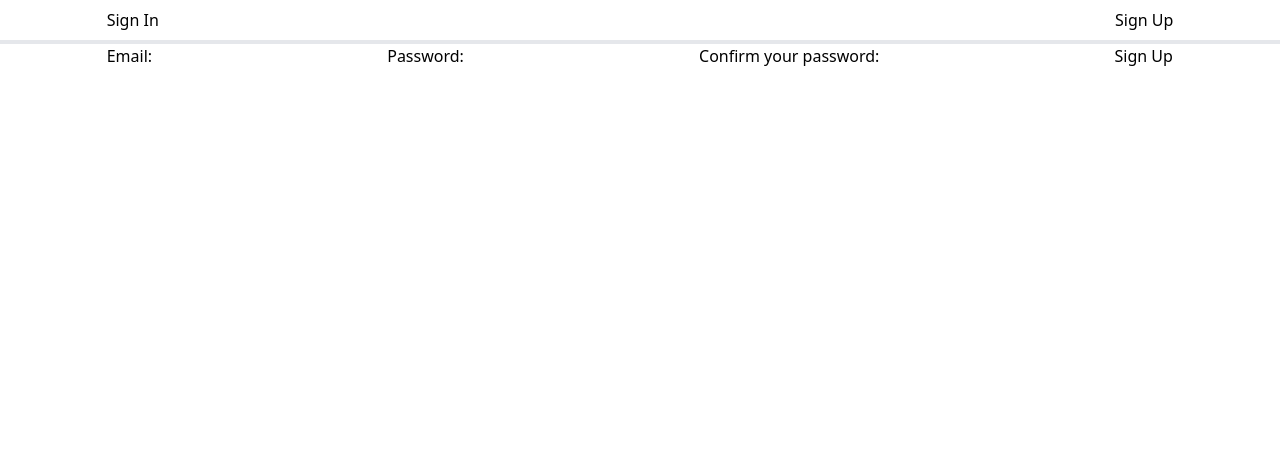
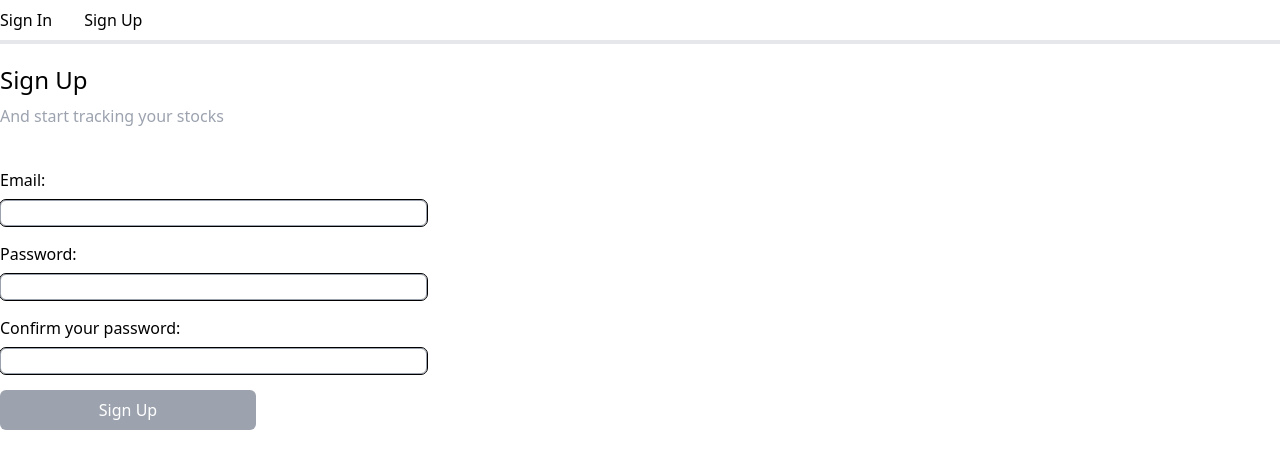
Before and after one commit to zulfikarrosadi/inventory-management-frontend, a React (Vite) app: page /auth/signup in a window 1280 px wide. Shown: the top 468 px of the page. Built offline with nearby package versions, Linux system fonts and the light colour scheme.

Commit message:
add styles

```diff
--- a/src/layouts/Root.tsx
+++ b/src/layouts/Root.tsx
@@ -6,10 +6,11 @@ function Root() {
   return (
     <>
       <header className="w-full flex border-b-4">
-        <nav className="w-10/12 m-auto">
+        <nav className="container mx-auto">
           <menu className="flex justify-between gap-4 h-10 text-base/10">
             {!auth.username ? (
               <>
+                <div className="flex gap-8">
                   <li>
                     <NavLink
                       to="/auth/signin"
@@ -26,10 +27,11 @@ function Root() {
                       Sign Up
                     </NavLink>
                   </li>
+                </div>
               </>
             ) : (
               <>
-                <div className="flex gap-4">
+                <div className="flex gap-8">
                   <li className="hover:font-bold transition-all">
                     <NavLink to="/">Home</NavLink>
                   </li>
@@ -54,7 +56,7 @@ function Root() {
         </nav>
       </header>
       <main className="">
-        <div className="w-10/12 m-auto">
+        <div className="container mx-auto">
           <Outlet />
         </div>
       </main>
--- a/src/pages/SignIn.tsx
+++ b/src/pages/SignIn.tsx
@@ -9,9 +9,9 @@ import useAuth from '../hooks/useAuth';
 const signInSchema = z.object({
   email: z
     .string()
-    .email('please input valid email format')
+    .email('Please input valid email format')
     .transform((val) => val.toLowerCase()),
-  password: z.string().min(1, 'password is required'),
+  password: z.string().min(1, 'Password is required'),
 });
 
 type User = z.TypeOf<typeof signInSchema>;
@@ -59,20 +59,22 @@ function SignIn() {
             Enter your details to continue
           </p>
         </div>
-        <div className="text-white text-base/10 bg-red-500 rounded-md p-2">
-          {requestError && JSON.stringify(requestError)}
-        </div>
+        {requestError && (
+          <div className="text-white text-base/10 bg-red-500 rounded-md p-2">
+            {JSON.stringify(requestError)}
+          </div>
+        )}
         <form onSubmit={handleSubmit(onSubmit)}>
           <ul className="flex flex-col gap-4">
             <li className="flex flex-col gap-2">
-              <div>
+              <div className="flex flex-col gap-2">
                 <label htmlFor="email">Email</label>
                 <input
                   type="email"
                   id="email"
                   {...register('email')}
                   autoFocus
-                  className="border-gray-400"
+                  className="border border-gray-400 rounded-md outline outline-1 w-1/3"
                 />
               </div>
               <p className="text-sm text-red-500">
@@ -80,12 +82,13 @@ function SignIn() {
               </p>
             </li>
             <li className="flex flex-col gap-2">
-              <div>
+              <div className="flex flex-col gap-2">
                 <label htmlFor="password">Password</label>
                 <input
                   type="password"
                   id="password"
                   {...register('password')}
+                  className="w-1/3 border border-gray-400 rounded-md outline outline-1"
                 />
               </div>
               <p className="text-sm text-red-500">
--- a/src/pages/SignUp.tsx
+++ b/src/pages/SignUp.tsx
@@ -56,31 +56,72 @@ function SignUp() {
 
   return (
     <>
-      {requestError && JSON.stringify({ requestError })}
+      <div className="flex flex-col gap-10 h-full mt-5">
+        <div className="space-y-2">
+          <h1 className="text-2xl">Sign Up</h1>
+          <p className="text-base text-gray-400">
+            And start tracking your stocks
+          </p>
+        </div>
+        {requestError && (
+          <div className="text-white text-base/10 bg-red-500 rounded-md p-2">
+            {JSON.stringify({ requestError })}
+          </div>
+        )}
         <form onSubmit={handleSubmit(onSubmit)}>
-        <label>
-          <span>Email: </span>
-          <input type="email" id="email" {...register('email')} />
-          {formErrors.email && <p>{formErrors.email.message}</p>}
+          <ul className="flex flex-col gap-4">
+            <li className="flex flex-col gap-2">
+              <label>Email:</label>
+              <input
+                type="email"
+                id="email"
+                {...register('email')}
+                className="w-1/3 border border-gray-400 rounded-md outline outline-1"
+              />
+              {formErrors.email && (
+                <p className="text-sm text-red-500">
+                  {formErrors.email.message}
+                </p>
+              )}
+            </li>
+            <li className="flex flex-col gap-2">
+              <label>Password:</label>
+              <input
+                type="password"
+                id="password"
+                {...register('password')}
+                className="w-1/3 border border-gray-400 rounded-md outline outline-1"
+              />
+              {formErrors.password && (
+                <p className="text-sm text-red-500">
+                  {formErrors.password.message}
+                </p>
+              )}
+            </li>
+            <li className="space-y-2">
+              <label className="flex flex-col gap-2">
+                Confirm your password:
               </label>
-        <label>
-          <span>Password: </span>
-          <input type="password" id="password" {...register('password')} />
-          {formErrors.password && <p>{formErrors.password.message}</p>}
-        </label>
-        <label>
-          <span>Confirm your password: </span>
               <input
                 type="password"
                 id="passwordConfirmation"
                 {...register('passwordConfirmation')}
+                className="w-1/3 border border-gray-400 rounded-md outline outline-1"
               />
               {formErrors.passwordConfirmation && (
-            <p>{formErrors.passwordConfirmation.message}</p>
+                <p className="text-sm text-red-500">
+                  {formErrors.passwordConfirmation.message}
+                </p>
               )}
-        </label>
-        <button>Sign Up</button>
+            </li>
+            <li>
+              <button className="bg-gray-400 p-2 w-1/5 text-white rounded-md">
+                Sign Up
+              </button>
+            </li>
+          </ul>
         </form>
+      </div>
     </>
   );
 }
```
Lines whose indentation alone changed are shown as unchanged.
